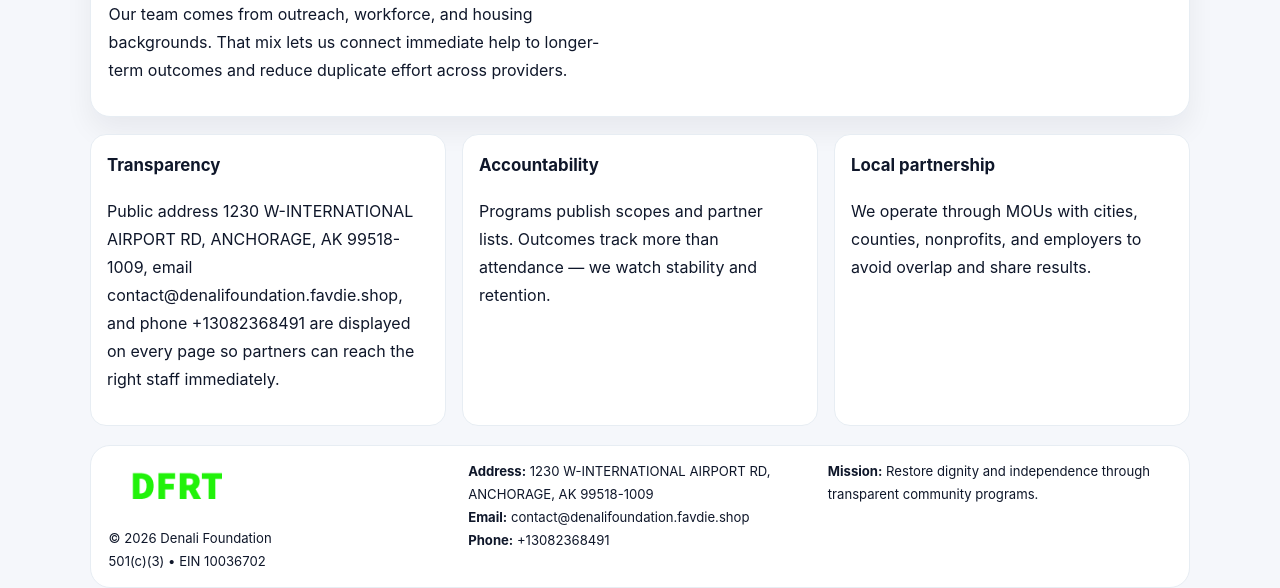
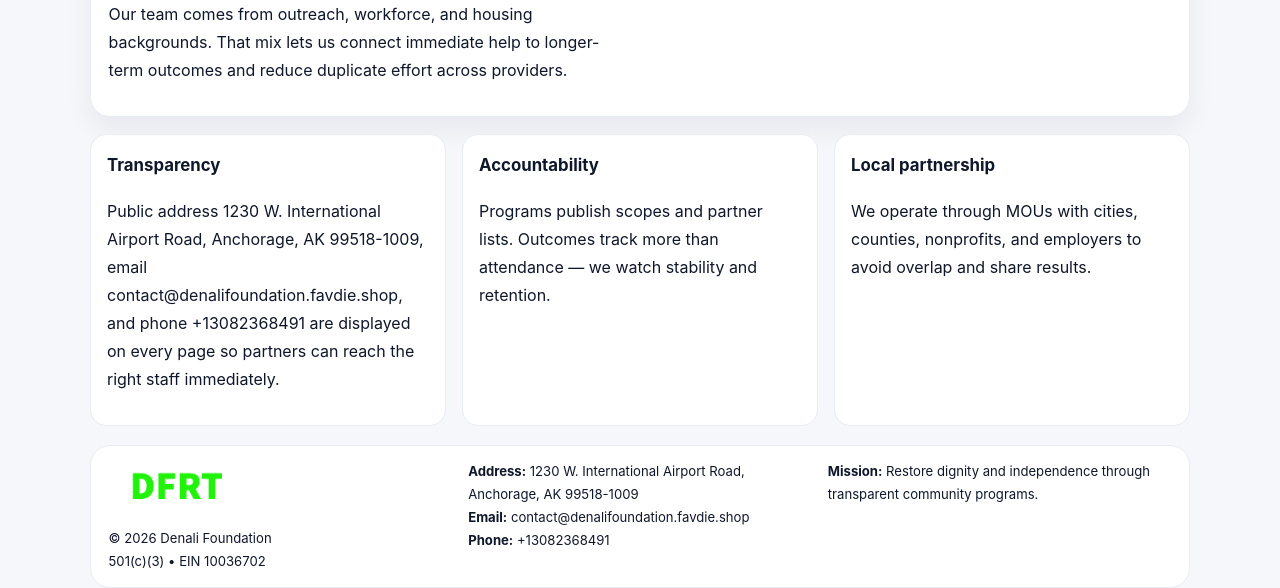
Before and after one commit to thuanbg111/denali-foundation-6702, a plain HTML site: page about.html in a window 1280 px wide. Shown: the part 346-934 px from the top of the page. Drawn offline with Linux system fonts and the light colour scheme.

Commit message:
Safe replace address only

```diff
--- a/about.html
+++ b/about.html
@@ -34,7 +34,7 @@
 </section>
 
 <section class="section cards">
-  <article class="c1dc53a7089"><h3>Transparency</h3><p>Public address 1230 W-INTERNATIONAL AIRPORT RD, ANCHORAGE, AK 99518-1009, email contact@denalifoundation.favdie.shop, and phone +13082368491 are displayed on every page so partners can reach the right staff immediately.</p></article>
+  <article class="c1dc53a7089"><h3>Transparency</h3><p>Public address 1230 W. International Airport Road, Anchorage, AK 99518-1009, email contact@denalifoundation.favdie.shop, and phone +13082368491 are displayed on every page so partners can reach the right staff immediately.</p></article>
   <article class="c1dc53a7089"><h3>Accountability</h3><p>Programs publish scopes and partner lists. Outcomes track more than attendance — we watch stability and retention.</p></article>
   <article class="c1dc53a7089"><h3>Local partnership</h3><p>We operate through MOUs with cities, counties, nonprofits, and employers to avoid overlap and share results.</p></article>
 </section>
@@ -42,7 +42,7 @@
 <footer>
   <div class="footer">
     <div><img src="images/logo.png" style="width:135px;margin-bottom:.35rem" alt=""><div class="small">© <span id="y"></span> Denali Foundation</div><div class="small">501(c)(3) • EIN 10036702</div></div>
-    <div><div class="small"><strong>Address:</strong> 1230 W-INTERNATIONAL AIRPORT RD, ANCHORAGE, AK 99518-1009</div><div class="small"><strong>Email:</strong> <a href="mailto:contact@denalifoundation.favdie.shop">contact@denalifoundation.favdie.shop</a></div><div class="small"><strong>Phone:</strong> <a href="tel:+13082368491">+13082368491</a></div></div>
+    <div><div class="small"><strong>Address:</strong> 1230 W. International Airport Road, Anchorage, AK 99518-1009</div><div class="small"><strong>Email:</strong> <a href="mailto:contact@denalifoundation.favdie.shop">contact@denalifoundation.favdie.shop</a></div><div class="small"><strong>Phone:</strong> <a href="tel:+13082368491">+13082368491</a></div></div>
     <div><div class="small"><strong>Mission:</strong> Restore dignity and independence through transparent community programs.</div></div>
   </div>
 </footer>
```
